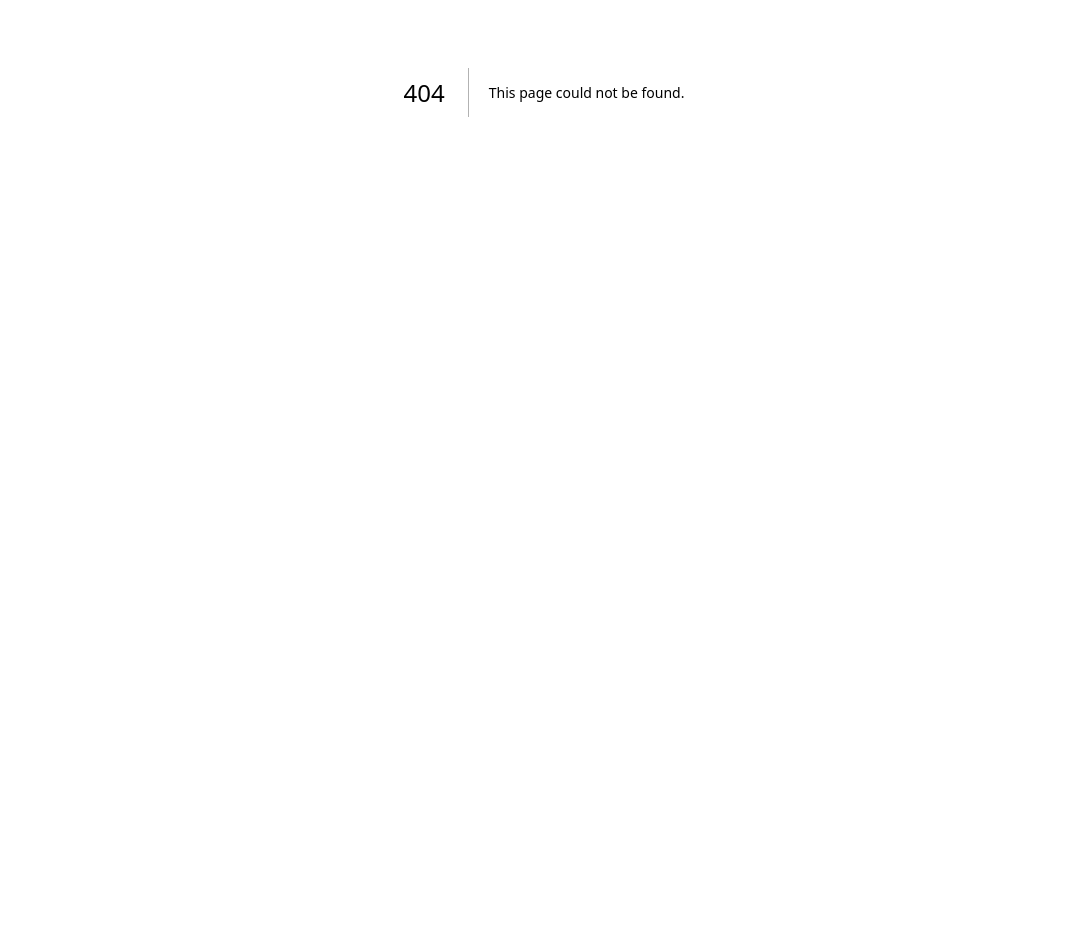
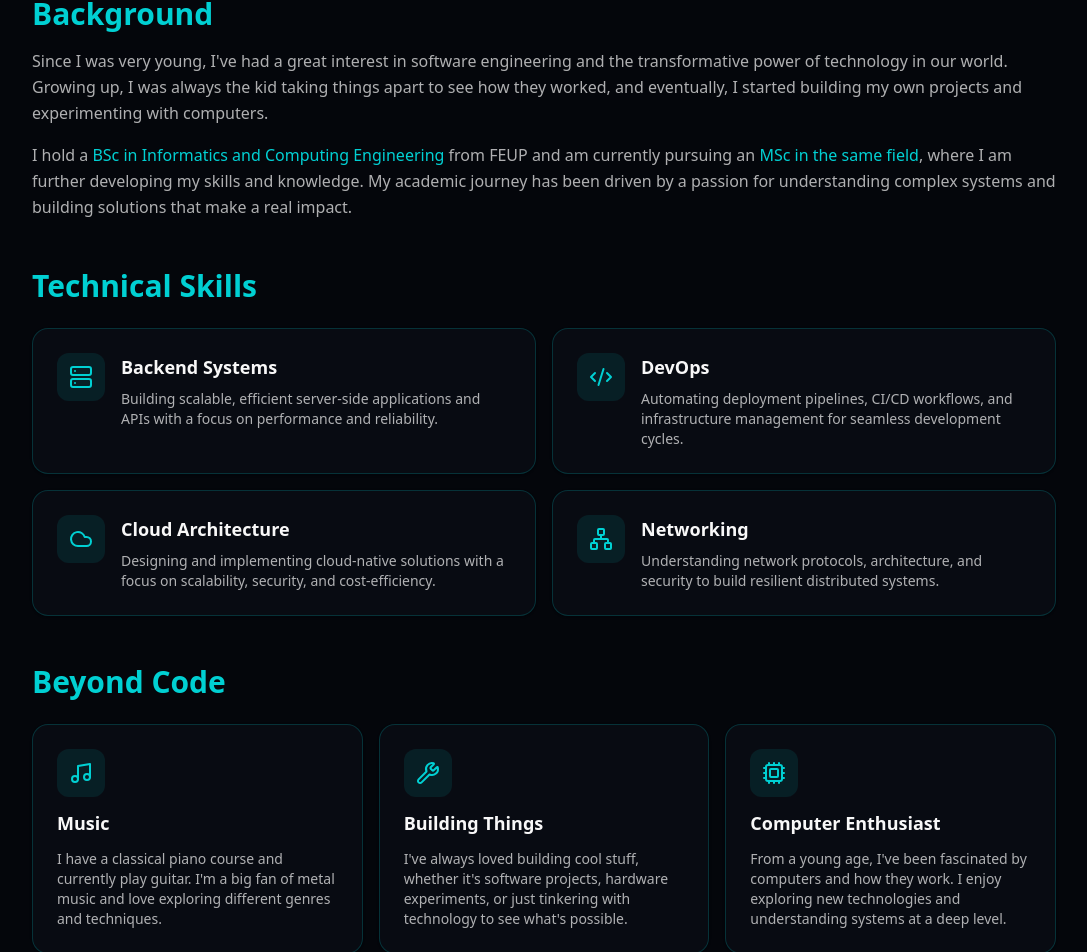
Before and after one commit to HenriqueSFernandes/personal-site, a Next.js app: page /about in a window 1280 px wide. Before the commit this address had no page. Shown: the part 308-1260 px from the top of the page, without its empty margins (96-1183 px from the left). Before the commit the page ends 800 px from the top, so only its background shows below. Built offline with nearby package versions, Linux system fonts and the light colour scheme.

Commit message:
feat: about page prototype

```diff
--- /dev/null
+++ b/src/app/about/page.tsx
@@ -0,0 +1,220 @@
+import {
+	ArrowLeft,
+	Cloud,
+	Code2,
+	Cpu,
+	Music,
+	Network,
+	Server,
+	Wrench,
+} from "lucide-react";
+import { Button } from "@/components/ui/button";
+import { Card } from "@/components/ui/card";
+
+export default function AboutPage() {
+	return (
+		<main className="min-h-screen bg-background p-4 md:p-8">
+			<div className="max-w-5xl mx-auto space-y-8 md:space-y-12 py-8">
+				<Button
+					asChild
+					variant="outline"
+					className="gap-2 border-primary/50 text-primary hover:bg-primary hover:text-primary-foreground hover:border-primary transition-all hover:scale-105 bg-transparent"
+				>
+					<a href="/">
+						<ArrowLeft className="h-4 w-4" />
+						<span>Back to Home</span>
+					</a>
+				</Button>
+
+				<header className="space-y-4">
+					<h1 className="text-4xl md:text-5xl lg:text-6xl font-bold tracking-tight bg-gradient-to-r from-primary via-primary/90 to-primary/70 bg-clip-text text-transparent">
+						About Me
+					</h1>
+					<p className="text-xl md:text-2xl text-foreground/80 font-light">
+						Engineer, builder, and music enthusiast
+					</p>
+				</header>
+
+				{/* Background Section */}
+				<section className="space-y-4">
+					<h2 className="text-2xl md:text-3xl font-bold text-primary">
+						Background
+					</h2>
+					<div className="space-y-4 text-foreground/70 leading-relaxed">
+						<p className="text-pretty">
+							Since I was very young, I've had a great interest in software
+							engineering and the transformative power of technology in our
+							world. Growing up, I was always the kid taking things apart to see
+							how they worked, and eventually, I started building my own
+							projects and experimenting with computers.
+						</p>
+						<p className="text-pretty">
+							I hold a{" "}
+							<span className="text-primary font-medium">
+								BSc in Informatics and Computing Engineering
+							</span>{" "}
+							from FEUP and am currently pursuing an{" "}
+							<span className="text-primary font-medium">
+								MSc in the same field
+							</span>
+							, where I am further developing my skills and knowledge. My
+							academic journey has been driven by a passion for understanding
+							complex systems and building solutions that make a real impact.
+						</p>
+					</div>
+				</section>
+
+				{/* Technical Skills Section */}
+				<section className="space-y-6">
+					<h2 className="text-2xl md:text-3xl font-bold text-primary">
+						Technical Skills
+					</h2>
+					<div className="grid grid-cols-1 md:grid-cols-2 gap-4">
+						<Card className="p-6 bg-card/50 border-primary/20 hover:border-primary/40 transition-all hover:scale-[1.02]">
+							<div className="flex items-start gap-4">
+								<div className="p-3 rounded-lg bg-primary/10">
+									<Server className="h-6 w-6 text-primary" />
+								</div>
+								<div className="space-y-2">
+									<h3 className="text-lg font-semibold text-foreground">
+										Backend Systems
+									</h3>
+									<p className="text-sm text-foreground/70">
+										Building scalable, efficient server-side applications and
+										APIs with a focus on performance and reliability.
+									</p>
+								</div>
+							</div>
+						</Card>
+
+						<Card className="p-6 bg-card/50 border-primary/20 hover:border-primary/40 transition-all hover:scale-[1.02]">
+							<div className="flex items-start gap-4">
+								<div className="p-3 rounded-lg bg-primary/10">
+									<Code2 className="h-6 w-6 text-primary" />
+								</div>
+								<div className="space-y-2">
+									<h3 className="text-lg font-semibold text-foreground">
+										DevOps
+									</h3>
+									<p className="text-sm text-foreground/70">
+										Automating deployment pipelines, CI/CD workflows, and
+										infrastructure management for seamless development cycles.
+									</p>
+								</div>
+							</div>
+						</Card>
+
+						<Card className="p-6 bg-card/50 border-primary/20 hover:border-primary/40 transition-all hover:scale-[1.02]">
+							<div className="flex items-start gap-4">
+								<div className="p-3 rounded-lg bg-primary/10">
+									<Cloud className="h-6 w-6 text-primary" />
+								</div>
+								<div className="space-y-2">
+									<h3 className="text-lg font-semibold text-foreground">
+										Cloud Architecture
+									</h3>
+									<p className="text-sm text-foreground/70">
+										Designing and implementing cloud-native solutions with a
+										focus on scalability, security, and cost-efficiency.
+									</p>
+								</div>
+							</div>
+						</Card>
+
+						<Card className="p-6 bg-card/50 border-primary/20 hover:border-primary/40 transition-all hover:scale-[1.02]">
+							<div className="flex items-start gap-4">
+								<div className="p-3 rounded-lg bg-primary/10">
+									<Network className="h-6 w-6 text-primary" />
+								</div>
+								<div className="space-y-2">
+									<h3 className="text-lg font-semibold text-foreground">
+										Networking
+									</h3>
+									<p className="text-sm text-foreground/70">
+										Understanding network protocols, architecture, and security
+										to build resilient distributed systems.
+									</p>
+								</div>
+							</div>
+						</Card>
+					</div>
+				</section>
+
+				{/* Interests & Hobbies Section */}
+				<section className="space-y-6">
+					<h2 className="text-2xl md:text-3xl font-bold text-primary">
+						Beyond Code
+					</h2>
+					<div className="grid grid-cols-1 md:grid-cols-3 gap-4">
+						<Card className="p-6 bg-card/50 border-primary/20 hover:border-primary/40 transition-all hover:scale-[1.02]">
+							<div className="space-y-3">
+								<div className="p-3 rounded-lg bg-primary/10 w-fit">
+									<Music className="h-6 w-6 text-primary" />
+								</div>
+								<h3 className="text-lg font-semibold text-foreground">Music</h3>
+								<p className="text-sm text-foreground/70 text-pretty">
+									I have a classical piano course and currently play guitar. I'm
+									a big fan of metal music and love exploring different genres
+									and techniques.
+								</p>
+							</div>
+						</Card>
+
+						<Card className="p-6 bg-card/50 border-primary/20 hover:border-primary/40 transition-all hover:scale-[1.02]">
+							<div className="space-y-3">
+								<div className="p-3 rounded-lg bg-primary/10 w-fit">
+									<Wrench className="h-6 w-6 text-primary" />
+								</div>
+								<h3 className="text-lg font-semibold text-foreground">
+									Building Things
+								</h3>
+								<p className="text-sm text-foreground/70 text-pretty">
+									I've always loved building cool stuff, whether it's software
+									projects, hardware experiments, or just tinkering with
+									technology to see what's possible.
+								</p>
+							</div>
+						</Card>
+
+						<Card className="p-6 bg-card/50 border-primary/20 hover:border-primary/40 transition-all hover:scale-[1.02]">
+							<div className="space-y-3">
+								<div className="p-3 rounded-lg bg-primary/10 w-fit">
+									<Cpu className="h-6 w-6 text-primary" />
+								</div>
+								<h3 className="text-lg font-semibold text-foreground">
+									Computer Enthusiast
+								</h3>
+								<p className="text-sm text-foreground/70 text-pretty">
+									From a young age, I've been fascinated by computers and how
+									they work. I enjoy exploring new technologies and
+									understanding systems at a deep level.
+								</p>
+							</div>
+						</Card>
+					</div>
+				</section>
+
+				{/* Philosophy Section */}
+				<section className="space-y-4">
+					<h2 className="text-2xl md:text-3xl font-bold text-primary">
+						My Approach
+					</h2>
+					<Card className="p-8 bg-card/50 border-primary/20">
+						<p className="text-lg text-foreground/70 leading-relaxed text-pretty">
+							I believe in building{" "}
+							<span className="text-primary font-medium">
+								resilient and efficient systems
+							</span>{" "}
+							that solve real problems. My passion lies in understanding how
+							things work at a fundamental level and using that knowledge to
+							create solutions that are both elegant and practical. Whether it's
+							optimizing a backend service, designing a cloud architecture, or
+							debugging a complex network issue, I approach every challenge with
+							curiosity and determination.
+						</p>
+					</Card>
+				</section>
+			</div>
+		</main>
+	);
+}
--- a/src/app/page.tsx
+++ b/src/app/page.tsx
@@ -1,4 +1,4 @@
-import { FileText, Linkedin, Mail } from "lucide-react";
+import { FileText, FolderGit, Linkedin, Mail, User } from "lucide-react";
 import { Button } from "@/components/ui/button";
 
 export default function Home() {
@@ -39,8 +39,19 @@ export default function Home() {
 							size="lg"
 							className="gap-2 bg-primary text-primary-foreground hover:bg-primary/90 transition-all hover:scale-105"
 						>
+							<a href="/about" aria-label="About Me">
+								<User className="h-5 w-5" />
+								<span className="font-medium">About</span>
+							</a>
+						</Button>
+
+						<Button
+							asChild
+							size="lg"
+							className="gap-2 bg-primary text-primary-foreground hover:bg-primary/90 transition-all hover:scale-105"
+						>
 							<a href="/projects" aria-label="View Projects">
-								<FileText className="h-5 w-5" />
+								<FolderGit className="h-5 w-5" />
 								<span className="font-medium">Projects</span>
 							</a>
 						</Button>
@@ -49,7 +60,7 @@ export default function Home() {
 							asChild
 							variant="outline"
 							size="lg"
-							className="gap-2 border-primary/50 text-primary hover:bg-primary/10 hover:border-primary transition-all hover:scale-105 bg-transparent"
+							className="gap-2 border-primary/50 text-primary hover:bg-primary hover:text-primary-foreground hover:border-primary transition-all hover:scale-105 bg-transparent"
 						>
 							<a
 								href="https://www.linkedin.com/in/-henriquesfernandes/"
@@ -66,7 +77,7 @@ export default function Home() {
 							asChild
 							variant="outline"
 							size="lg"
-							className="gap-2 border-primary/50 text-primary hover:bg-primary/10 hover:border-primary transition-all hover:scale-105 bg-transparent"
+							className="gap-2 border-primary/50 text-primary hover:bg-primary hover:text-primary-foreground hover:border-primary transition-all hover:scale-105 bg-transparent"
 						>
 							<a
 								href="https://cv.henriquesf.me"
@@ -83,7 +94,7 @@ export default function Home() {
 							asChild
 							variant="outline"
 							size="lg"
-							className="gap-2 border-primary/50 text-primary hover:bg-primary/10 hover:border-primary transition-all hover:scale-105 bg-transparent"
+							className="gap-2 border-primary/50 text-primary hover:bg-primary hover:text-primary-foreground hover:border-primary transition-all hover:scale-105 bg-transparent"
 						>
 							<a
 								href="mailto:henriquesardofernandes@gmail.com"
--- a/src/app/projects/page.tsx
+++ b/src/app/projects/page.tsx
@@ -86,28 +86,27 @@ const projects = [
 
 export default function ProjectsPage() {
 	return (
-		<main className="min-h-screen bg-background p-4 md:p-8 lg:p-12">
-			<div className="max-w-6xl mx-auto">
-				<div className="mb-8 md:mb-12">
-					<Button
-						asChild
-						variant="ghost"
-						className="mb-6 text-primary hover:text-primary/80 hover:bg-primary/10 -ml-4"
-					>
-						<a href="/" aria-label="Back to home">
-							<ArrowLeft className="h-5 w-5 mr-2" />
-							Back
-						</a>
-					</Button>
-
-					<h1 className="text-4xl md:text-5xl lg:text-6xl font-bold tracking-tight text-balance bg-gradient-to-r from-primary via-primary/90 to-primary/70 bg-clip-text text-transparent mb-4">
+		<main className="min-h-screen bg-background p-4 md:p-8">
+			<div className="max-w-5xl mx-auto space-y-8 md:space-y-12 py-8">
+				<Button
+					asChild
+					variant="outline"
+					className="gap-2 border-primary/50 text-primary hover:bg-primary hover:text-primary-foreground hover:border-primary transition-all hover:scale-105 bg-transparent"
+				>
+					<a href="/">
+						<ArrowLeft className="h-4 w-4" />
+						<span>Back to Home</span>
+					</a>
+				</Button>
+				<header className="space-y-4">
+					<h1 className="text-4xl md:text-5xl lg:text-6xl font-bold tracking-tight bg-gradient-to-r from-primary via-primary/90 to-primary/70 bg-clip-text text-transparent">
 						Projects
 					</h1>
-					<p className="text-lg md:text-xl text-foreground/70">
+					<p className="text-xl md:text-2xl text-foreground/80 font-light">
 						A collection of some projects I've worked on, showcasing my skills
 						and interests.
 					</p>
-				</div>
+				</header>
 
 				<div className="grid grid-cols-1 md:grid-cols-2 lg:grid-cols-3 gap-6">
 					{projects.map((project) => (
@@ -156,7 +155,7 @@ export default function ProjectsPage() {
 											asChild
 											variant="outline"
 											size="sm"
-											className="gap-2 border-primary/50 text-primary hover:bg-primary/10 hover:border-primary transition-all hover:scale-105 bg-transparent"
+											className="gap-2 border-primary/50 text-primary hover:bg-primary hover:text-primary-foreground hover:border-primary transition-all hover:scale-105 bg-transparent"
 										>
 											<a
 												href={project.demo}
```
